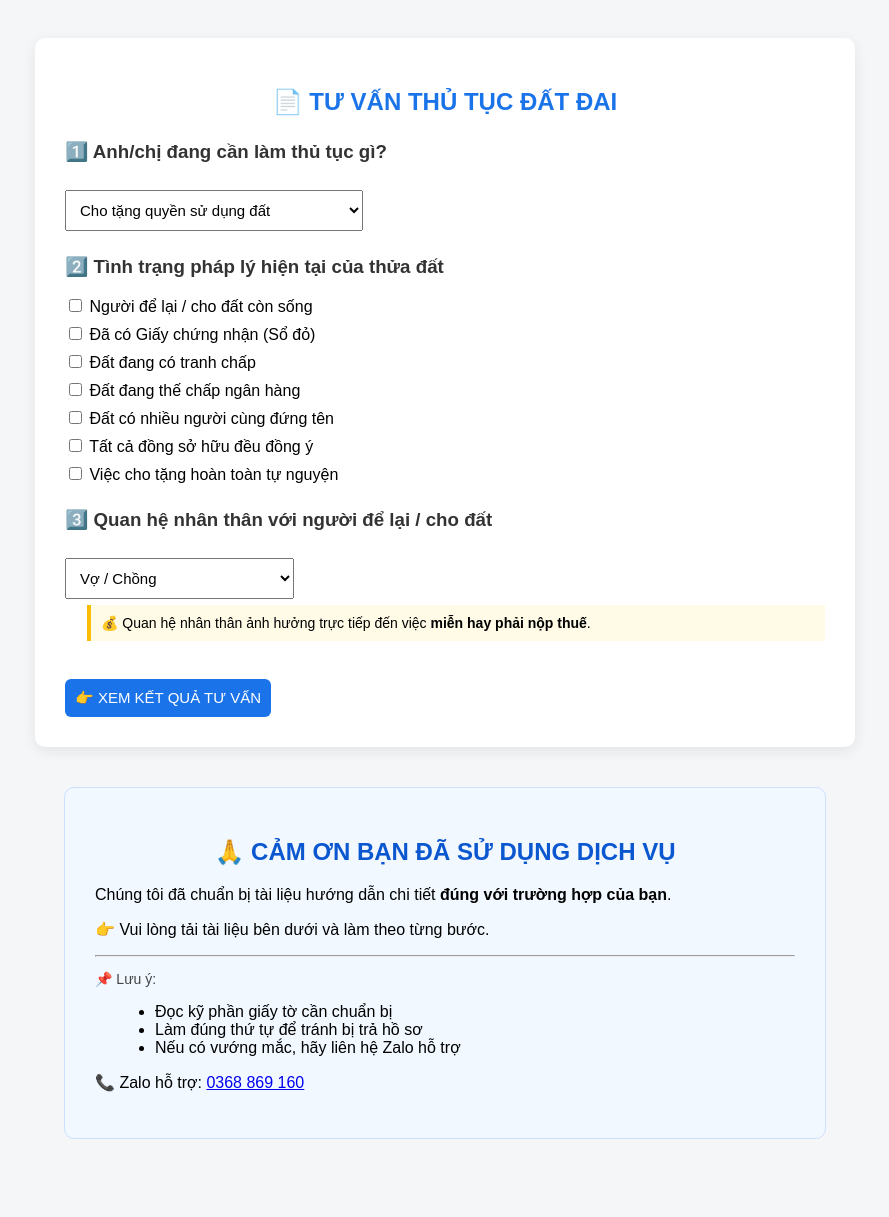
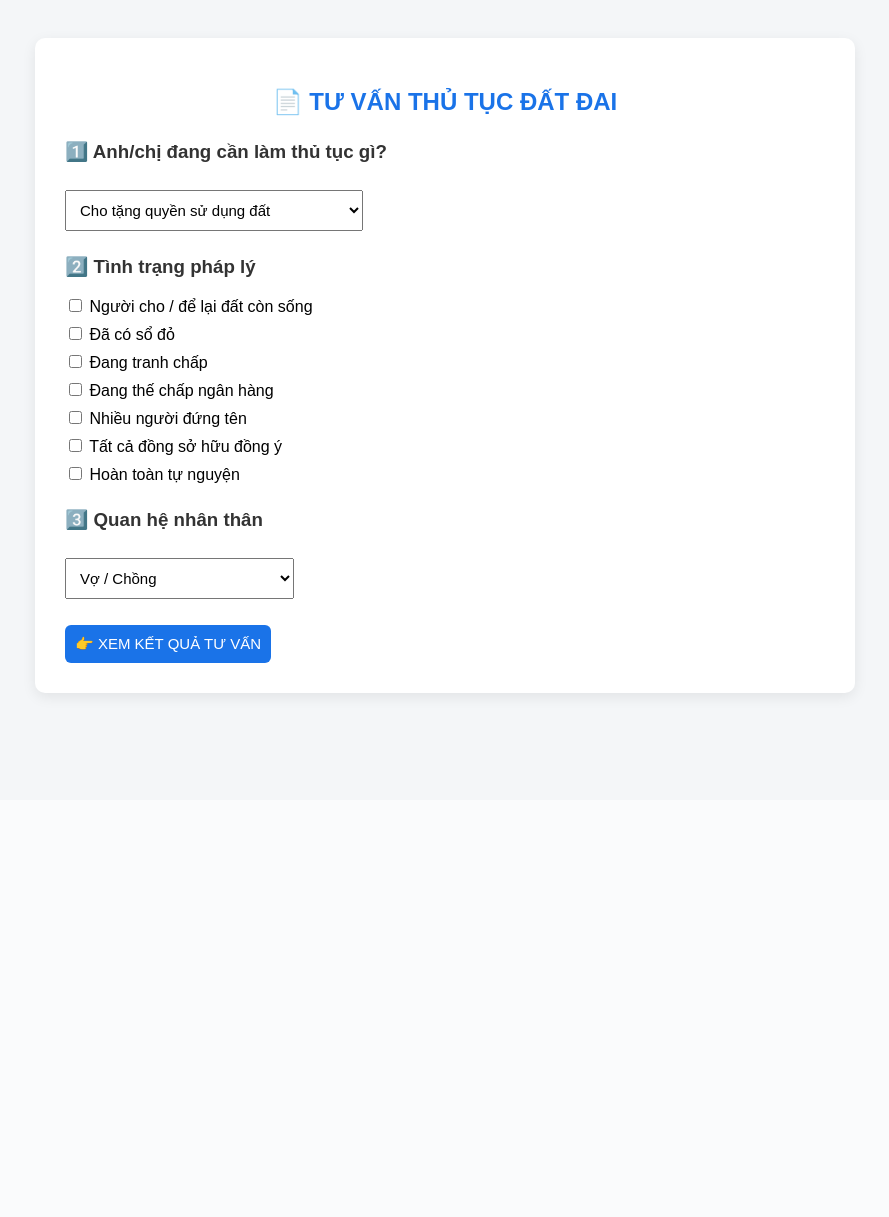
Before and after one commit to Anhdu75/tu-van-dat-dai, a FastAPI app: page / in a window 1280 px wide. Shown: the whole page, without its empty margins (195-1084 px from the left). After the commit the page ends 700 px from the top, so only its background shows below. Run offline with FastAPI, Linux system fonts and the light colour scheme.

Commit message:
Update index.html

```diff
--- a/templates/index.html
+++ b/templates/index.html
@@ -73,238 +73,27 @@ button:hover {
     border-radius:8px;
     margin-top:20px;
 }
-ul {
-    margin-left:20px;
+#tai-lieu {
+    display:none;
+    background:#f1f8ff;
+    padding:20px;
+    border-radius:8px;
+    margin-top:25px;
 }
+ul { margin-left:20px; }
 </style>
 
 <script>
 function toggleTip(id){
-    var el = document.getElementById(id);
+    const el = document.getElementById(id);
     el.style.display = (el.style.display === "block") ? "none" : "block";
 }
-</script>
-</head>
 
-<body>
+function hienThanhToan(){
+    document.getElementById("pay").style.display = "block";
+}
 
-<div class="box">
-
-<h2>📄 TƯ VẤN THỦ TỤC ĐẤT ĐAI</h2>
-
-<form method="post" action="/xu-ly">
-
-<h3>1️⃣ Anh/chị đang cần làm thủ tục gì?</h3>
-<select name="loai_giao_dich" required>
-    <option value="cho_tang">Cho tặng quyền sử dụng đất</option>
-    <option value="chuyen_nhuong">Chuyển nhượng (mua bán – sang tên)</option>
-    <option value="thua_ke">Thừa kế quyền sử dụng đất</option>
-</select>
-
-<h3>2️⃣ Tình trạng pháp lý hiện tại của thửa đất</h3>
-
-<label>
-<input type="checkbox" name="nguoi_con_song" onchange="toggleTip('t1')">
-Người để lại / cho đất còn sống
-</label>
-<div id="t1" class="tip">
-⚠️ Nếu người này còn sống thì <b>chưa phát sinh thừa kế</b>.
-Trường hợp này thường phải làm <b>cho tặng hoặc chuyển nhượng</b>.
-</div>
-
-<label>
-<input type="checkbox" name="co_so_do" onchange="toggleTip('t2')">
-Đã có Giấy chứng nhận (Sổ đỏ)
-</label>
-<div id="t2" class="tip">
-📌 Đây là <b>điều kiện bắt buộc</b>.
-❌ Không có sổ đỏ → hồ sơ chắc chắn bị trả.
-</div>
-
-<label>
-<input type="checkbox" name="dang_tranh_chap" onchange="toggleTip('t3')">
-Đất đang có tranh chấp
-</label>
-<div id="t3" class="tip">
-❌ Mọi thủ tục sẽ <b>bị dừng giải quyết</b> cho đến khi tranh chấp được xử lý xong.
-</div>
-
-<label>
-<input type="checkbox" name="dang_the_chap" onchange="toggleTip('t4')">
-Đất đang thế chấp ngân hàng
-</label>
-<div id="t4" class="tip">
-❌ Không công chứng được khi chưa giải chấp.
-👉 Cần làm thủ tục giải chấp trước.
-</div>
-
-<label>
-<input type="checkbox" name="dong_so_huu" onchange="toggleTip('t5')">
-Đất có nhiều người cùng đứng tên
-</label>
-<div id="t5" class="tip">
-📌 Phải có <b>đầy đủ chữ ký của tất cả người đứng tên</b>.
-Thiếu 1 người → hồ sơ bị trả.
-</div>
-
-<label>
-<input type="checkbox" name="tat_ca_dong_y">
-Tất cả đồng sở hữu đều đồng ý
-</label>
-
-<label>
-<input type="checkbox" name="tu_nguyen">
-Việc cho tặng hoàn toàn tự nguyện
-</label>
-
-<h3>3️⃣ Quan hệ nhân thân với người để lại / cho đất</h3>
-<select name="quan_he_nhan_than" required>
-    <option value="vo_chong">Vợ / Chồng</option>
-    <option value="cha_me_con">Cha mẹ – Con</option>
-    <option value="ong_ba_chau">Ông bà – Cháu</option>
-    <option value="anh_em_ruot">Anh / Chị / Em ruột</option>
-    <option value="khac">Không thuộc diện miễn thuế</option>
-</select>
-
-<div class="tip" style="display:block; background:#fffbe6; border-left-color:#fbbc04;">
-💰 Quan hệ nhân thân ảnh hưởng trực tiếp đến việc <b>miễn hay phải nộp thuế</b>.
-</div>
-
-<br>
-<button type="submit">👉 XEM KẾT QUẢ TƯ VẤN</button>
-</form>
-
-{% if ket_qua %}
-<div class="result">
-<h3>📌 KẾT QUẢ TƯ VẤN SƠ BỘ</h3>
-<p style="font-size:14px;color:#555;">
-Kết quả dưới đây được phân tích dựa trên <b>quy định pháp luật hiện hành</b>
-và <b>thực tế xử lý hồ sơ tại địa phương</b>.
-</p>
-
-<p><b>{{ ket_qua.ket_luan }}</b></p>
-
-{% if ket_qua.ly_do %}
-<p style="color:#b00020;">
-⚠️ Những nội dung sau là <b>lý do phổ biến khiến hồ sơ bị trả lại</b>:
-</p>
-<ul>
-{% for l in ket_qua.ly_do %}
-<li>{{ l }}</li>
-{% endfor %}
-</ul>
-{% endif %}
-
-{% if ket_qua.huong_xu_ly %}
-<p><b>Hướng xử lý thực tế:</b></p>
-<ul>
-{% for h in ket_qua.huong_xu_ly %}
-<li>{{ h }}</li>
-{% endfor %}
-</ul>
-{% endif %}
-</div>
-
-<div class="support">
-<h3>🔔 HỖ TRỢ CHI TIẾT THEO ĐÚNG TRƯỜNG HỢP CỦA ANH/CHỊ</h3>
-
-<p>
-Kết quả trên giúp anh/chị <b>biết sơ bộ có làm được hay không</b>.
-Tuy nhiên, trong thực tế:
-</p>
-
-<ul>
-<li>Cùng một thủ tục nhưng <b>mỗi hoàn cảnh lại có yêu cầu khác nhau</b></li>
-<li>Nhiều hồ sơ <b>tưởng đủ điều kiện</b> nhưng vẫn bị trả</li>
-<li>Chi phí thực tế thường <b>cao hơn dự tính</b> nếu không chuẩn bị trước</li>
-</ul>
-
-<p>
-👉 Nếu anh/chị muốn biết <b>CHÍNH XÁC</b>:
-</p>
-
-<ul>
-<li>Cần chuẩn bị <b>đúng và đủ giấy tờ</b></li>
-<li>Đi theo <b>đúng trình tự từng bước</b></li>
-<li>Ước tính trước <b>toàn bộ chi phí thực tế</b></li>
-</ul>
-
-<button onclick="document.getElementById('pay').style.display='block'">
-👉 NHẬN HƯỚNG DẪN CHI TIẾT CHO TRƯỜNG HỢP CỦA TÔI (49.000đ)
-</button>
-</div>
-<button
-    onclick="
-        document.getElementById('pay').style.display='block';
-        hienTaiLieu();
-    "
-    style="
-        background:#d93025;
-        color:#fff;
-        border:none;
-        padding:14px 22px;
-        font-size:17px;
-        border-radius:8px;
-        cursor:pointer;
-        margin-top:10px;
-    ">
-    💳 THANH TOÁN & NHẬN TÀI LIỆU
-</button>
-
-<div id="pay" class="pay">
-<h3>💳 THANH TOÁN & NHẬN TÀI LIỆU</h3>
-
-<p>📘 Sau khi thanh toán, anh/chị sẽ nhận được:</p>
-<ul>
-<li>Danh sách giấy tờ <b>đúng với trường hợp của mình</b></li>
-<li>Trình tự đi từng bước, <b>không phải hỏi thêm</b></li>
-<li>Lưu ý lỗi thường gặp để <b>tránh bị trả hồ sơ</b></li>
-</ul>
-
-<p><b>Phí hỗ trợ:</b> 49.000đ</p>
-<ul>
-<li>Ngân hàng: <b>LPBank</b></li>
-<li>Số tài khoản: <b>033963180001</b></li>
-<li>Chủ tài khoản: <b>Đinh Văn Dư</b></li>
-<li>Nội dung chuyển khoản: <b>HOTRO HOSO + SĐT</b></li>
-</ul>
-
-<p>
-👉 Gửi ảnh xác nhận qua Zalo:
-<a href="https://zalo.me/0368869160" target="_blank">
-0368 869 160 (Nhấn để chat)
-</a>
-</p>
-<div id="tai-lieu" style="display:none; margin-top:20px;">
-    <hr>
-    <h3>📥 TẢI TÀI LIỆU HƯỚNG DẪN</h3>
-
-    <div id="pdf-cho-tang" style="display:none;">
-        <a href="/static/pdf/cho-tang.pdf" target="_blank">
-            📘 Tải hướng dẫn CHO TẶNG (PDF)
-        </a>
-    </div>
-
-    <div id="pdf-chuyen-nhuong" style="display:none;">
-        <a href="/static/pdf/chuyen-nhuong.pdf" target="_blank">
-            📕 Tải hướng dẫn CHUYỂN NHƯỢNG (PDF)
-        </a>
-    </div>
-
-    <div id="pdf-thua-ke" style="display:none;">
-        <a href="/static/pdf/thua-ke.pdf" target="_blank">
-            📗 Tải hướng dẫn THỪA KẾ (PDF)
-        </a>
-    </div>
-</div>
-
-
-</div>
-{% endif %}
-
-</div>
-<script>
-function hienTaiLieu() {
+function hienTaiLieu(){
     const loai = document.querySelector('select[name="loai_giao_dich"]').value;
 
     document.getElementById("tai-lieu").style.display = "block";
@@ -323,46 +112,117 @@ function hienTaiLieu() {
     }
 }
 </script>
-<div style="
-    max-width:700px;
-    margin:40px auto;
-    padding:30px;
-    background:#f1f8ff;
-    border-radius:10px;
-    border:1px solid #cce0ff;
-">
+</head>
 
-    <h2 style="color:#0b57d0;">🙏 CẢM ƠN BẠN ĐÃ SỬ DỤNG DỊCH VỤ</h2>
+<body>
+<div class="box">
 
-    <p>
-        Chúng tôi đã chuẩn bị tài liệu hướng dẫn chi tiết
-        <b>đúng với trường hợp của bạn</b>.
-    </p>
+<h2>📄 TƯ VẤN THỦ TỤC ĐẤT ĐAI</h2>
 
-    <p>
-        👉 Vui lòng tải tài liệu bên dưới và làm theo từng bước.
-    </p>
+<form method="post" action="/xu-ly">
 
-    <!-- LINK PDF (dùng lại khối ở trên) -->
+<h3>1️⃣ Anh/chị đang cần làm thủ tục gì?</h3>
+<select name="loai_giao_dich" required>
+    <option value="cho_tang">Cho tặng quyền sử dụng đất</option>
+    <option value="chuyen_nhuong">Chuyển nhượng (mua bán – sang tên)</option>
+    <option value="thua_ke">Thừa kế quyền sử dụng đất</option>
+</select>
 
-    <hr>
+<h3>2️⃣ Tình trạng pháp lý</h3>
 
-    <p style="font-size:14px; color:#444;">
-        📌 Lưu ý:
-        <ul>
-            <li>Đọc kỹ phần giấy tờ cần chuẩn bị</li>
-            <li>Làm đúng thứ tự để tránh bị trả hồ sơ</li>
-            <li>Nếu có vướng mắc, hãy liên hệ Zalo hỗ trợ</li>
-        </ul>
-    </p>
+<label><input type="checkbox" name="nguoi_con_song" onchange="toggleTip('t1')"> Người cho / để lại đất còn sống</label>
+<div id="t1" class="tip">⚠️ Chưa phát sinh thừa kế → chuyển sang cho tặng hoặc chuyển nhượng</div>
 
-    <p>
-        📞 Zalo hỗ trợ:
-        <a href="https://zalo.me/0368869160" target="_blank">
-            0368 869 160
-        </a>
-    </p>
+<label><input type="checkbox" name="co_so_do" onchange="toggleTip('t2')"> Đã có sổ đỏ</label>
+<div id="t2" class="tip">📌 Không có sổ → hồ sơ chắc chắn bị trả</div>
+
+<label><input type="checkbox" name="dang_tranh_chap" onchange="toggleTip('t3')"> Đang tranh chấp</label>
+<div id="t3" class="tip">❌ Phải giải quyết xong tranh chấp</div>
+
+<label><input type="checkbox" name="dang_the_chap" onchange="toggleTip('t4')"> Đang thế chấp ngân hàng</label>
+<div id="t4" class="tip">❌ Phải giải chấp trước</div>
+
+<label><input type="checkbox" name="dong_so_huu" onchange="toggleTip('t5')"> Nhiều người đứng tên</label>
+<div id="t5" class="tip">📌 Phải đủ chữ ký tất cả đồng sở hữu</div>
+
+<label><input type="checkbox" name="tat_ca_dong_y"> Tất cả đồng sở hữu đồng ý</label>
+<label><input type="checkbox" name="tu_nguyen"> Hoàn toàn tự nguyện</label>
+
+<h3>3️⃣ Quan hệ nhân thân</h3>
+<select name="quan_he_nhan_than" required>
+    <option value="vo_chong">Vợ / Chồng</option>
+    <option value="cha_me_con">Cha mẹ – Con</option>
+    <option value="ong_ba_chau">Ông bà – Cháu</option>
+    <option value="anh_em_ruot">Anh chị em ruột</option>
+    <option value="khac">Không thuộc diện miễn thuế</option>
+</select>
+
+<br><br>
+<button type="submit">👉 XEM KẾT QUẢ TƯ VẤN</button>
+</form>
+
+{% if ket_qua %}
+<div class="result">
+<h3>📌 KẾT QUẢ TƯ VẤN</h3>
+<p><b>{{ ket_qua.ket_luan }}</b></p>
+
+{% if ket_qua.ly_do %}
+<ul>
+{% for l in ket_qua.ly_do %}
+<li>{{ l }}</li>
+{% endfor %}
+</ul>
+{% endif %}
+
+{% if ket_qua.huong_xu_ly %}
+<ul>
+{% for h in ket_qua.huong_xu_ly %}
+<li>{{ h }}</li>
+{% endfor %}
+</ul>
+{% endif %}
 </div>
 
+<div class="support">
+<h3>🔔 HƯỚNG DẪN CHI TIẾT</h3>
+<p>👉 Nhận tài liệu chuẩn hồ sơ – tránh bị trả</p>
+<button onclick="hienThanhToan()">💳 THANH TOÁN & NHẬN TÀI LIỆU (49.000đ)</button>
+</div>
+
+<div id="pay" class="pay">
+<h3>💳 THANH TOÁN</h3>
+<ul>
+<li>Ngân hàng: <b>LPBank</b></li>
+<li>STK: <b>033963180001</b></li>
+<li>Chủ TK: <b>Đinh Văn Dư</b></li>
+<li>Nội dung: <b>HOTRO HOSO + SĐT</b></li>
+</ul>
+
+<p>📸 Gửi ảnh xác nhận qua Zalo:
+<a href="https://zalo.me/0368869160" target="_blank">0368 869 160</a>
+</p>
+
+<button onclick="hienTaiLieu()">✅ Tôi đã chuyển khoản – Nhận tài liệu</button>
+</div>
+
+<div id="tai-lieu">
+<h3>📥 TẢI TÀI LIỆU</h3>
+
+<div id="pdf-cho-tang">
+<a href="/static/pdf/cho-tang.pdf" target="_blank">📘 Hướng dẫn CHO TẶNG</a>
+</div>
+
+<div id="pdf-chuyen-nhuong">
+<a href="/static/pdf/chuyen-nhuong.pdf" target="_blank">📕 Hướng dẫn CHUYỂN NHƯỢNG</a>
+</div>
+
+<div id="pdf-thua-ke">
+<a href="/static/pdf/thua-ke.pdf" target="_blank">📗 Hướng dẫn THỪA KẾ</a>
+</div>
+</div>
+
+{% endif %}
+
+</div>
 </body>
 </html>
```
